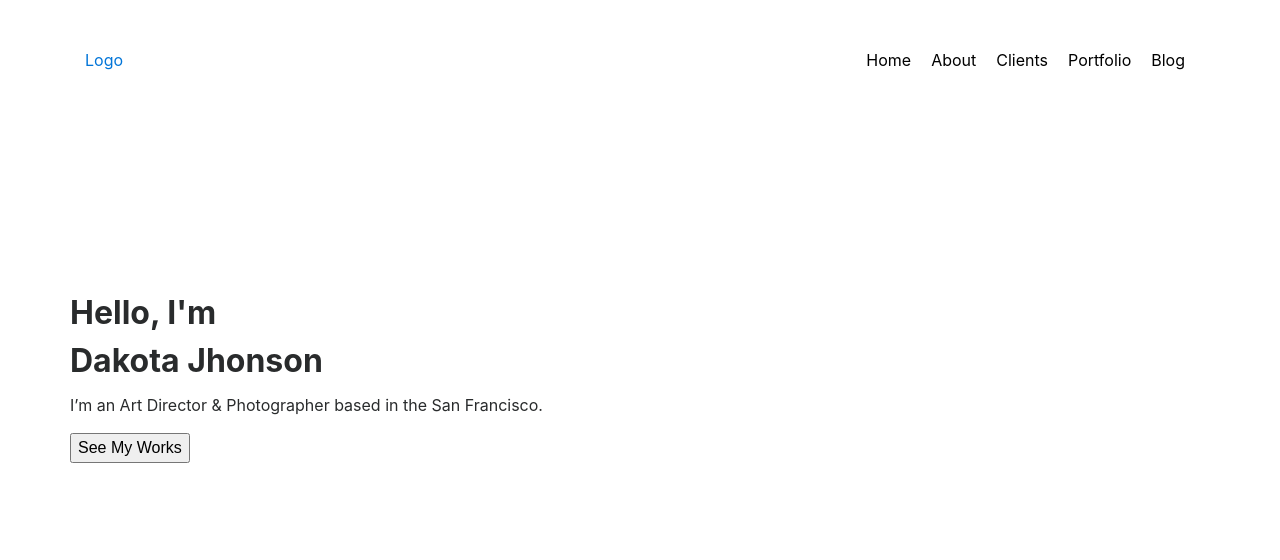
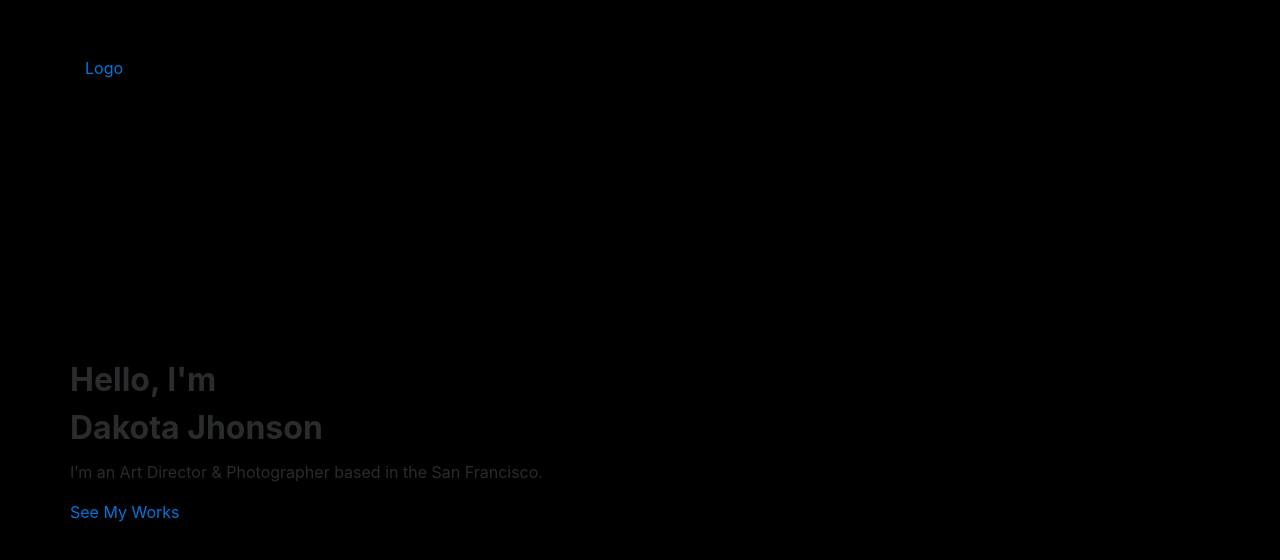
Before and after one commit to DimkaSklyar/layout-photography, a website: page src/index.html in a window 1280 px wide. Drawn offline with Linux system fonts and the light colour scheme.

Commit message:
edit header

```diff
--- a/src/css/style.css
+++ b/src/css/style.css
@@ -1828,11 +1828,13 @@ html {
   position: absolute;
   width: 100vw;
   z-index: 1000;
-}
-
-.wrapper {
+  background: #000000;
+}
+
+.top-menu {
   position: relative;
-  margin-top: 6vh;
+  height: 10vh;
+  align-items: flex-end;
 }
 
 .mobile-menu-wrapper {
@@ -1873,10 +1875,7 @@ html {
 }
 
 .top-slide {
-  position: relative;
-  width: 100vw;
-  height: 94vh;
-  display: flex;
+  height: 90vh;
   align-items: center;
 }
 
--- a/src/index.html
+++ b/src/index.html
@@ -11,9 +11,8 @@
 
 <body>
 	<header class="header-page">
-		<div class="wrapper">
 		<div class="container">
-				<div class="row">
+			<div class="row top-menu">
 				<div class="col-xs-3 col-sm-2 mobile-menu-wrapper">
 					<a href="#" id=""touch-menu>mobile menu</a>
 				</div>
@@ -32,20 +31,17 @@
 					</ul>
 				</nav>
 			</div>
+			<div class="row top-slide">
+				<div class="greeting">
+					<h1>Hello, I'm <br>Dakota Jhonson</h1>
+					<p>I’m an Art Director & Photographer based in the San Francisco.</p>
+					<a href="#">See My Works</a>
+				</div>
 			</div>
 		</div>
 	</header>
-	<div class="top-slide">
-		<div class="container">
-			<div class="row">
-				<div class="greeting">
-					<h1>Hello, I'm <br>Dakota Jhonson</h1>
-					<p>I’m an Art Director & Photographer based in the San Francisco.</p>
-					<button>See My Works</button>
-				</div>
-			</div>
-		</div>
-	</div>
+
+
 	<script src="js/scripts.min.js"></script>
 </body>
 
--- a/src/sass/main.sass
+++ b/src/sass/main.sass
@@ -7,9 +7,11 @@
 	position: absolute
 	width: 100vw
 	z-index: 1000
-.wrapper
+	background: #000000
+.top-menu
 	position: relative
-	margin-top: 6vh
+	height: 10vh
+	align-items: flex-end
 
 .mobile-menu-wrapper
 	display: none
@@ -36,10 +38,7 @@
 
 
 .top-slide
-	position: relative
-	width: 100vw
-	height: 94vh
-	display: flex
+	height: 90vh
 	align-items: center
 
 /*==========  user style  ==========*/
```
Also changed, not shown: src/css/style.min.css. Lines whose indentation alone changed are shown as unchanged.
